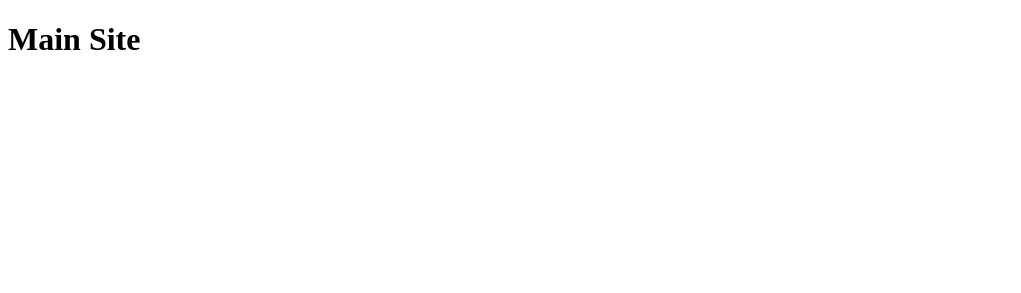
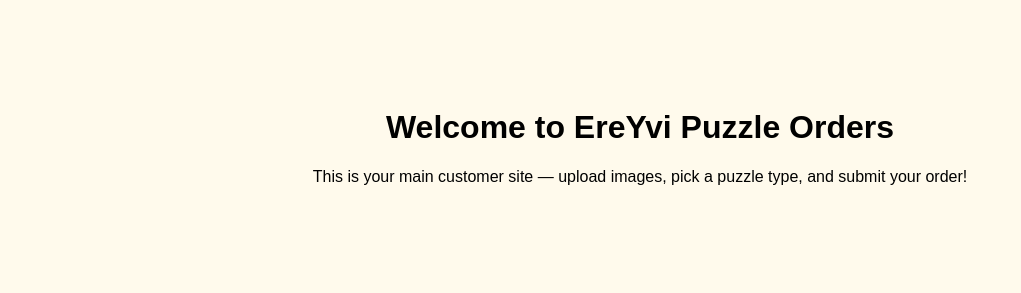
Before and after one commit to ISLECRAFT/puzzle, a website: page public/index.html in a window 1280 px wide. Shown: the whole page, without its empty margins (0-1021 px from the left). Drawn offline with Linux system fonts and the light colour scheme.

Commit message:
Add files via upload

```diff
--- a/public/index.html
+++ b/public/index.html
@@ -1 +1,12 @@
-<!DOCTYPE html><html lang="en"><head><meta charset="UTF-8"><title>Puzzle Order</title></head><body><h1>Main Site</h1></body></html>
+<!DOCTYPE html>
+<html lang="en">
+<head>
+  <meta charset="UTF-8" />
+  <meta name="viewport" content="width=device-width, initial-scale=1.0" />
+  <title>Create Your Puzzle</title>
+</head>
+<body style="font-family: sans-serif; background: #fffaec; text-align: center; padding: 5rem;">
+  <h1 style="font-size: 2rem; font-weight: bold;">Welcome to EreYvi Puzzle Orders</h1>
+  <p>This is your main customer site — upload images, pick a puzzle type, and submit your order!</p>
+</body>
+</html>
```
